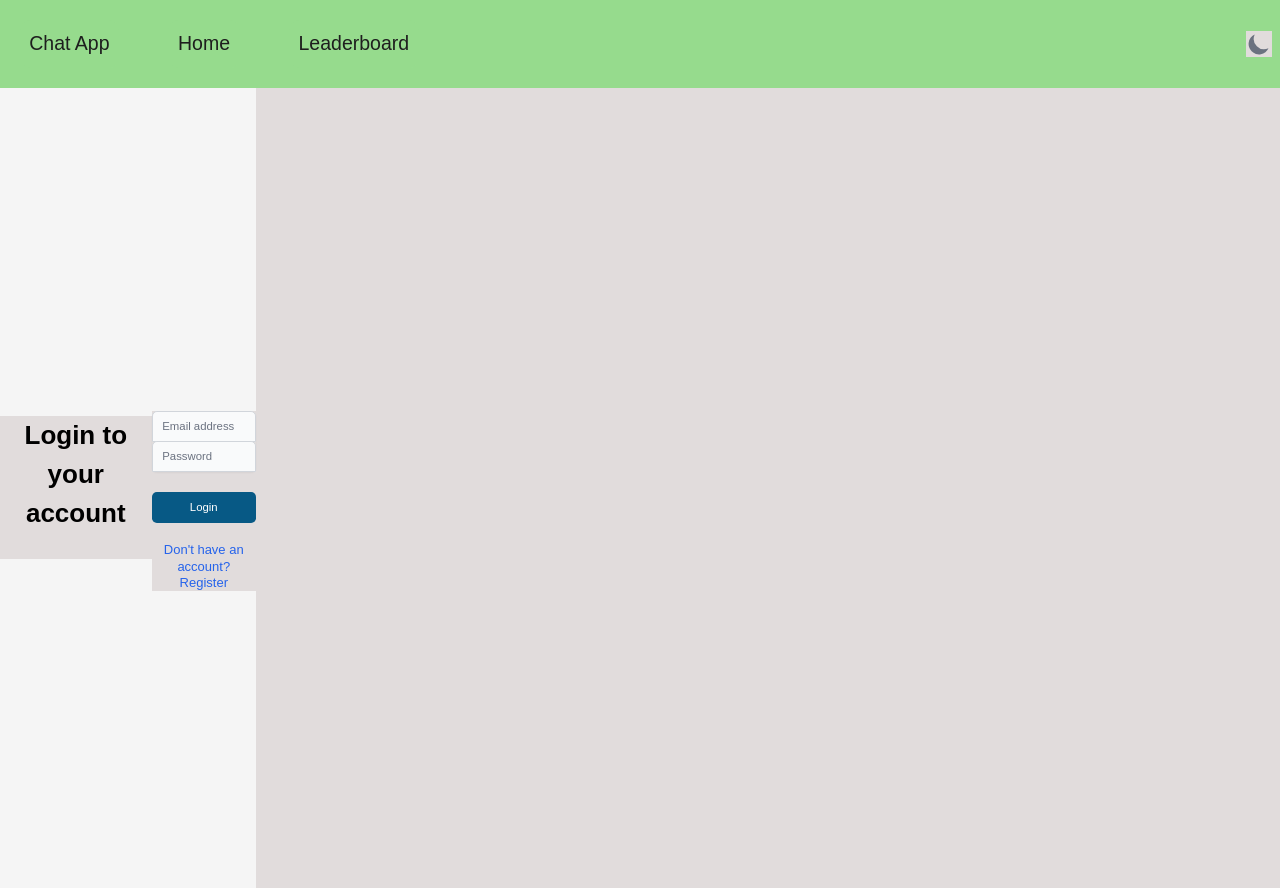
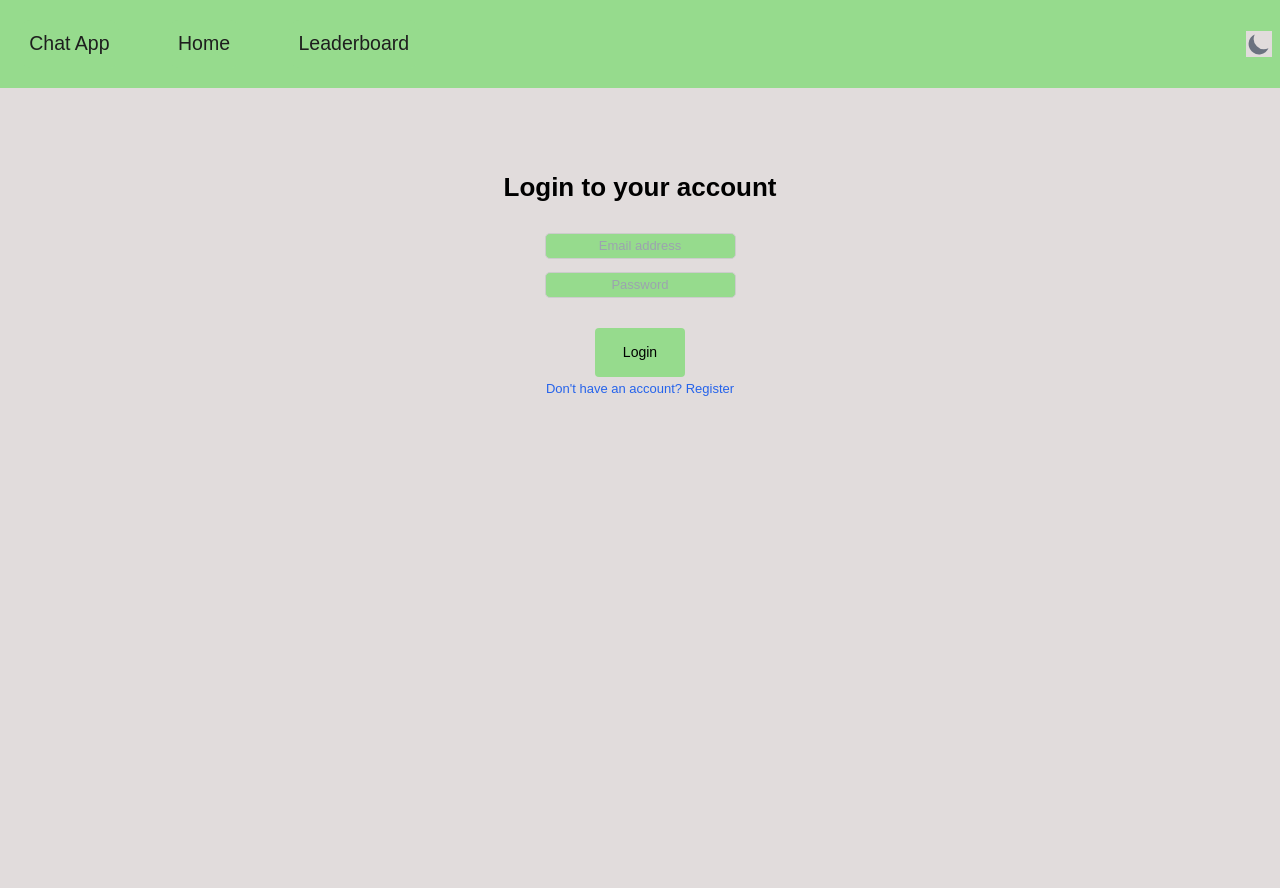
Before and after one commit to Undiluted7027/carbon-footprint-tracker, a React (Create React App) app in the folder carbon-tracker/: page /login in a window 1280 px wide. Built offline with nearby package versions, Linux system fonts and the light colour scheme; no server answers.

Commit message:
login looks good, missing hidding nav and  register

```diff
--- a/carbon-tracker/src/components/accounts/Login.js
+++ b/carbon-tracker/src/components/accounts/Login.js
@@ -42,8 +42,8 @@ export default function Login() {
             Login to your account
           </h2>
         </div>
-        <form className="mt-8 space-y-6" onSubmit={handleFormSubmit}>
-          <div className="rounded-md shadow-sm -space-y-px">
+        <form className="loginForm" onSubmit={handleFormSubmit}>
+          <div className="loginBoxes">
             <div>
               <input
                 id="email-address"
@@ -51,7 +51,8 @@ export default function Login() {
                 type="email"
                 autoComplete="email"
                 required
-                className="appearance-none rounded-none relative block w-full px-3 py-2 placeholder-gray-500 rounded-t-md bg-gray-50 border border-gray-300 text-gray-900 text-sm focus:outline-none focus:ring-blue-500 focus:border-blue-500 dark:bg-gray-700 dark:border-gray-600 dark:placeholder-gray-400 dark:text-white dark:focus:ring-blue-500 dark:focus:border-blue-500 focus:z-10 sm:text-sm"
+                // className="appearance-none rounded-none relative block w-full px-3 py-2 placeholder-gray-500 rounded-t-md bg-gray-50 border border-gray-300 text-gray-900 text-sm focus:outline-none focus:ring-blue-500 focus:border-blue-500 dark:bg-gray-700 dark:border-gray-600 dark:placeholder-gray-400 dark:text-white dark:focus:ring-blue-500 dark:focus:border-blue-500 focus:z-10 sm:text-sm"
+                className="boxInput"
                 placeholder="Email address"
                 onChange={(e) => setEmail(e.target.value)}
               />
@@ -63,7 +64,7 @@ export default function Login() {
                 type="password"
                 autoComplete="current-password"
                 required
-                className="appearance-none rounded-none relative block w-full px-3 py-2 placeholder-gray-500 rounded-t-md bg-gray-50 border border-gray-300 text-gray-900 text-sm focus:outline-none focus:ring-blue-500 focus:border-blue-500 dark:bg-gray-700 dark:border-gray-600 dark:placeholder-gray-400 dark:text-white dark:focus:ring-blue-500 dark:focus:border-blue-500 focus:z-10 sm:text-sm"
+                className="boxInput"
                 placeholder="Password"
                 onChange={(e) => setPassword(e.target.value)}
               />
@@ -73,7 +74,7 @@ export default function Login() {
             <button
               type="submit"
               disabled={loading}
-              className=" w-full flex justify-center py-2 px-4 border border-transparent text-sm font-medium rounded-md text-white bg-sky-800 hover:bg-sky-900"
+              className=" loginButton"
             >
               Login
             </button>
--- a/carbon-tracker/src/components/accounts/login.css
+++ b/carbon-tracker/src/components/accounts/login.css
@@ -1,28 +1,72 @@
 * {
     align-items: center;
     justify-content: center;
-}
+    text-align: center;
+ }
 .loginMainContainer {
     display: flex;
-    justify-content: center;
+    justify-content: flex-start; /* Change from center to flex-start to move up */
     align-items: center;
-    height: 100vh;
-    width: 20vw;
-    background-color: #f5f5f5;
-    /* color: black   ; */
+    height: 100vh; /* full height to use the entire viewport height */
+    padding-top: 10vh; /* add padding at the top */
+    /* background-color: #f5f5f5; */
+    flex-direction: column;
 }
 .loginContainer {
     display: flex;
-    justify-content: center;
+    flex-direction: column; /* changed to column for better structure */
     align-items: center;
-    height: 100vh;
-    width: 20vw;
-    background-color: #f5f5f5;
-    /* color: black   ; */
+    width:fit-content;
+    /* background-color: #f5f5f5; */
 }
 .loginTitle {
     font-size: 2em;
     font-weight: bold;
     margin-bottom: 1em;
-    /* color : #f5f5f5; */
+    align-items: center;
+    text-align: center;
 }
+.loginForm {
+    display: flex;
+    flex-direction: column;
+    justify-content: center;
+    align-items: center;
+    width: 100%;
+}
+
+.loginBoxes {
+    display: flex;
+    flex-direction: column;
+    justify-content: center;
+    align-items: center;
+    width: 100%;
+    margin-bottom: 1em;
+}
+
+.boxInput {
+    width: 100%;
+    height: 2em;
+    margin-bottom: 1em;
+    padding: 0.5em;
+    border: 1px solid #ccc;
+    border-radius: 5px;
+    background-color:   #96db8d;
+}
+.loginButton {
+    background-color: #96db8d;
+    border: none;
+    color: rgb(0, 0, 0);
+    text-align: center;
+    text-decoration: none;
+    /* display: inline-block; */
+    display: block;
+    font-size: 14px;
+    margin: 4px auto;
+    cursor: pointer;
+    border-radius: 4px;
+    padding: 1em 2em;
+    width: 100%;
+}
+.loginButton:hover {
+    background-color: #73b46f;
+}
```
